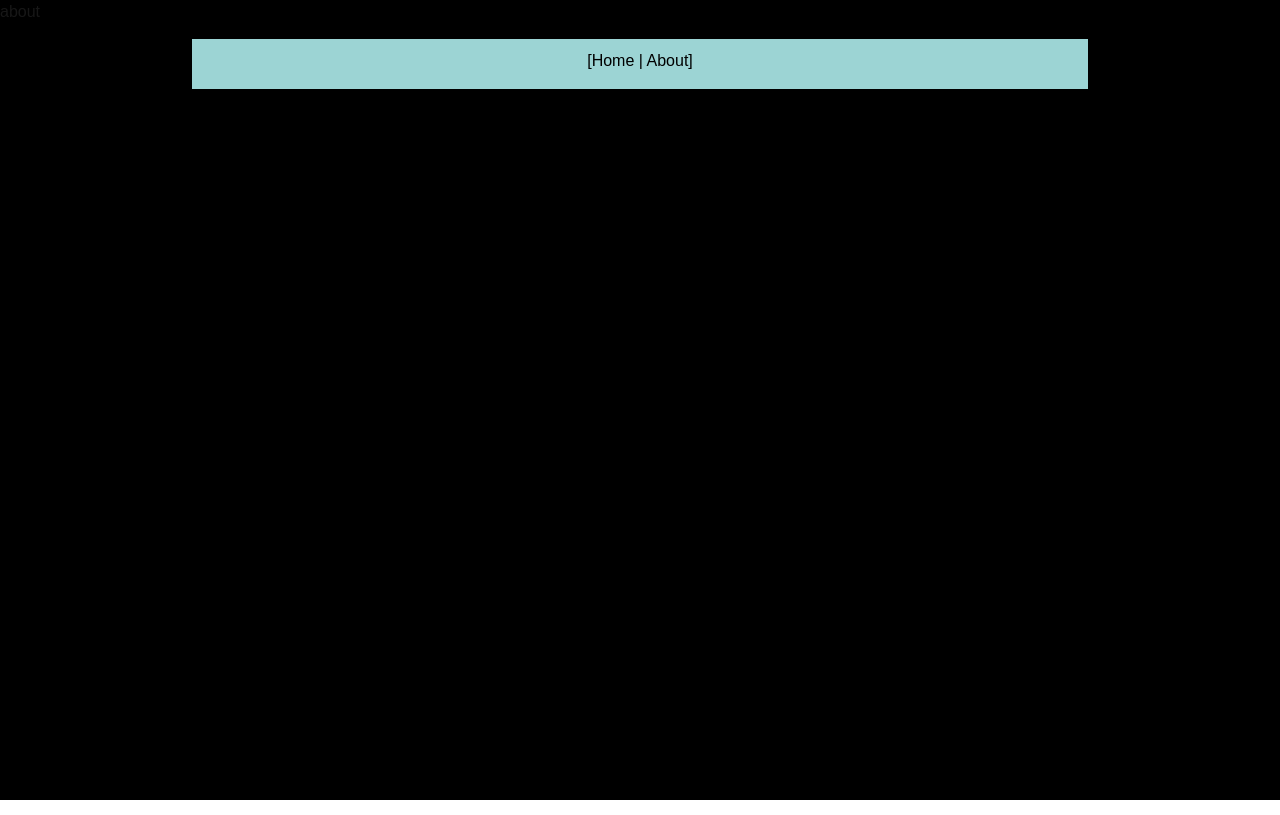
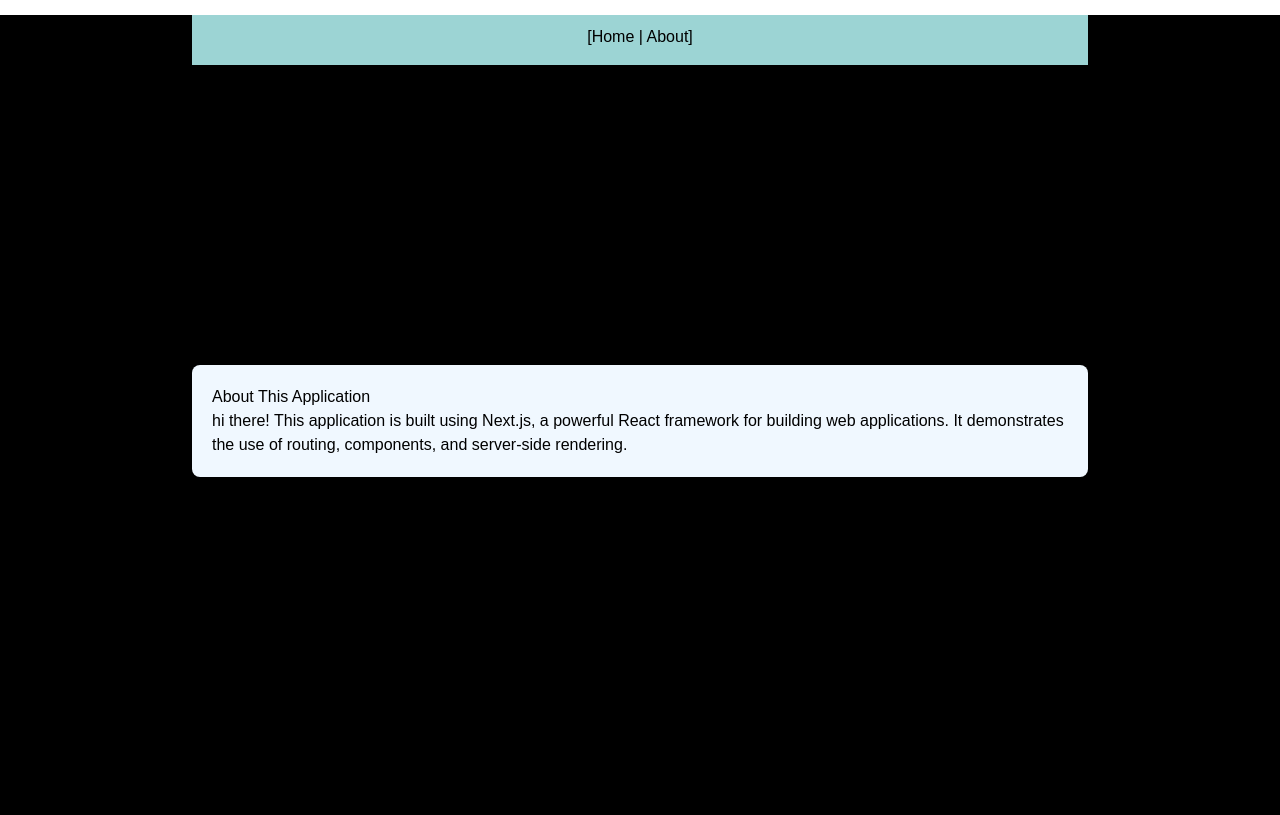
Before and after one commit to amichaibuskila-tech/my-crm, a Next.js app: page /about in a window 1280 px wide. Built offline with nearby package versions, Linux system fonts and the light colour scheme.

Commit message:
add a content in about page

```diff
--- a/src/app/about/page.js
+++ b/src/app/about/page.js
@@ -4,12 +4,17 @@ import Link from 'next/link'
 export default function Home() {
   return (
     <div className="page-container">
-      <h1>about</h1>
       <div class className="navbar">
         <nav>
           [<Link href="/">Home</Link> | <Link href="/about">About</Link>]
         </nav>
       </div>
+      <div className="content">
+        <h1>About This Application</h1>
+        <p>
+          hi there! This application is built using Next.js, a powerful React framework for building web applications. It demonstrates the use of routing, components, and server-side rendering.
+        </p>
+      </div>
     </div>
   );
 }
--- a/src/app/globals.css
+++ b/src/app/globals.css
@@ -42,3 +42,13 @@ body {
   text-align: center;
   width: 70%;
 }
+
+.content {
+  background-color: rgb(240, 248, 255);
+  padding: 20px;
+  margin: 300px auto;
+  width: 70%;
+  border-radius: 8px;
+  box-shadow: 0 4px 8px rgba(0, 0, 0, 0.1);
+  color: black;
+}
```
